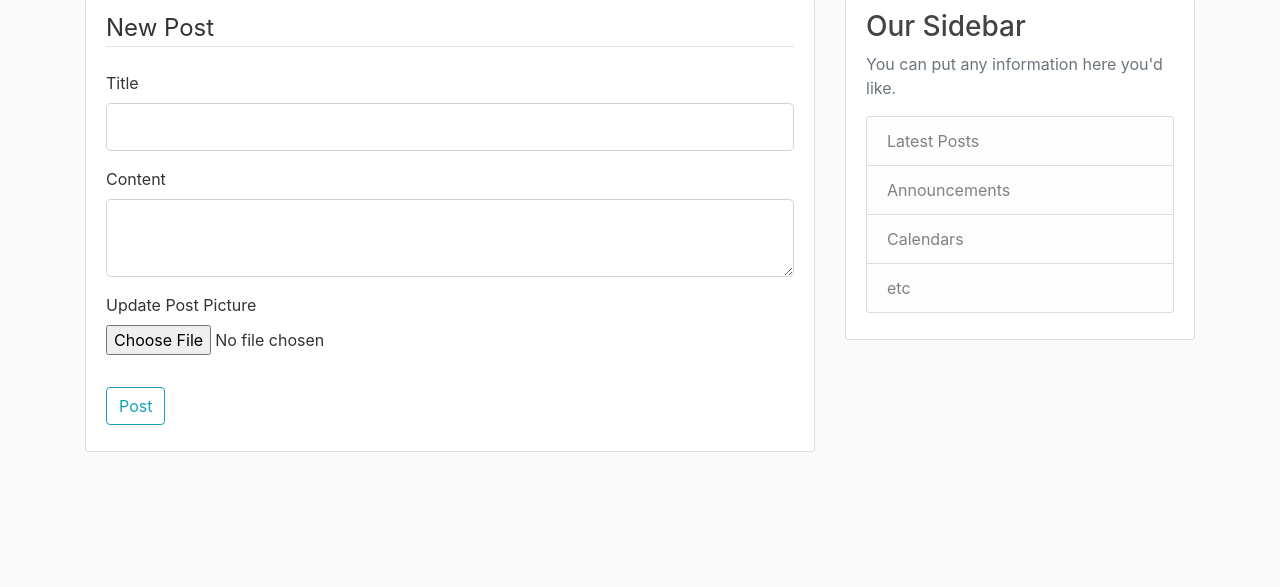
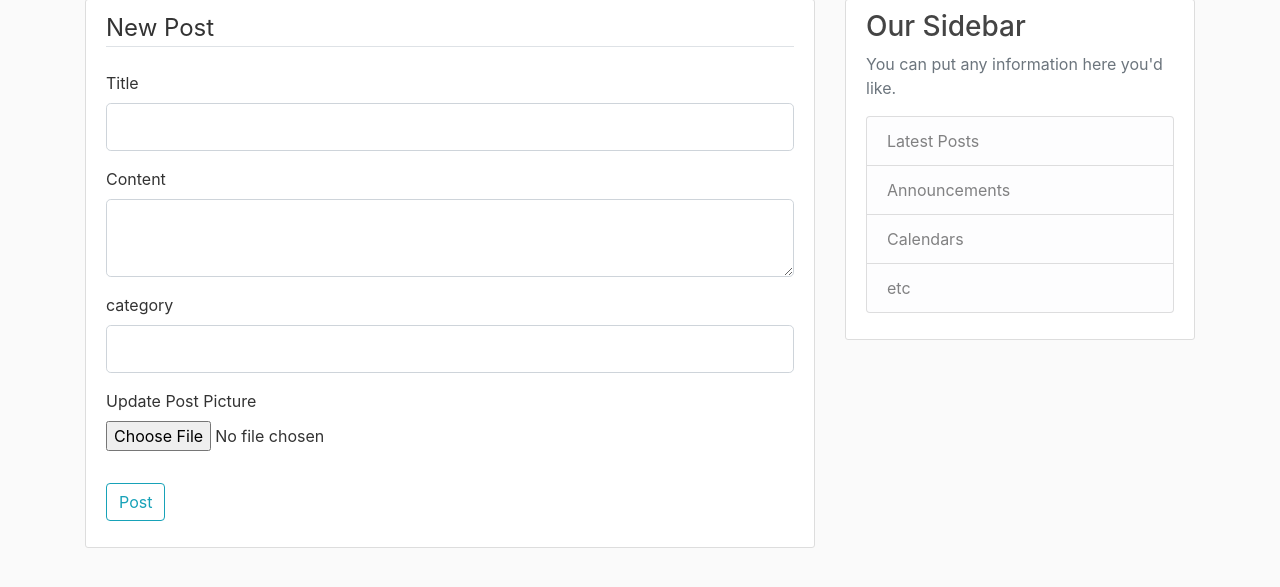
Before and after one commit to rajaratnadeep/flaskBlog, a Flask app: page /post/new in a window 1280 px wide. Shown: the part 81-668 px from the top of the page. Run offline with Flask 2, Linux system fonts and the light colour scheme; a user stored in the database is signed in; some libraries are stand-ins or nearby versions.

Commit message:
category sort added - funtional

```diff
--- a/flaskblog/models.py
+++ b/flaskblog/models.py
@@ -30,6 +30,7 @@ class Post(db.Model):
     user_id = db.Column(db.Integer, db.ForeignKey('user.id'), nullable=False)
     image_file = db.Column(db.String(20), nullable=False,
                            default='default1.jpg')
+    category = db.Column(db.String(20), nullable=False)
 
     def __repr__(self):
-        return f"Post('{self.title}','{self.date_posted}','{self.image_file}')"
+        return f"Post('{self.title}','{self.date_posted}','{self.image_file}','{self.category}')"
--- a/flaskblog/posts/forms.py
+++ b/flaskblog/posts/forms.py
@@ -9,4 +9,5 @@ class PostForm(FlaskForm):
     content = TextAreaField('Content', validators=[DataRequired()])
     picture = FileField('Update Post Picture', validators=[
                         FileAllowed(['jpg', 'png'])])
+    category = StringField('category', validators=[DataRequired()])
     submit = SubmitField('Post')
--- a/flaskblog/posts/routes.py
+++ b/flaskblog/posts/routes.py
@@ -14,13 +14,15 @@ posts = Blueprint('posts', __name__)
 def new_post():
     form = PostForm()
     if form.validate_on_submit():
-        picture_file = save_picture(form.picture.data)
-        post = Post(title=form.title.data,
-                    content=form.content.data, author=current_user, image_file=picture_file)
+        if (form.picture.data):
+            picture_file = save_picture(form.picture.data)
+        else:
+            picture_file='default1.jpg'
+        post = Post(title=form.title.data, content=form.content.data, author=current_user, image_file=picture_file, category=form.category.data)
 
         db.session.add(post)
         db.session.commit()
-        flash('Your message has been created!', 'success')
+        flash('Your post has been created!', 'success')
 
         return redirect(url_for('main.home'))
     return render_template('create_post.html', title='New Post', form=form, legend='New Post')
@@ -50,7 +52,7 @@ def update_post(post_id):
         form.content.data = post.content
     return render_template('create_post.html', title='Update Post', form=form, legend='Update Post')
 
-
+# route to delete posts
 @posts.route("/post/<int:post_id>/delete", methods=['POST'])
 @login_required
 def delete_post(post_id):
@@ -61,3 +63,13 @@ def delete_post(post_id):
     db.session.commit()
     flash('Your post has been deleted!', 'success')
     return redirect(url_for('main.home'))
+
+
+# route to view posts by category
+@posts.route("/post/<string:category>")
+def cat_post(category):
+    page = request.args.get('page', 1, type=int)
+
+    posts = Post.query.filter_by(category=category).order_by(
+        Post.date_posted.desc()).paginate(page=page, per_page=5)
+    return render_template('cat_post.html', posts=posts, category=category)
--- a/flaskblog/templates/create_post.html
+++ b/flaskblog/templates/create_post.html
@@ -34,6 +34,20 @@
       </div>
 
       <div class="form-group">
+        {{ form.category.label(class="form-control-label") }}
+        {% if form.category.errors %}
+        {{ form.category(class="form-control form-control-lg is-invalid")}}
+        <div class="invalid-feedback">
+          {% for error in form.category.errors %}
+          <span>{{ error }}</span>
+          {% endfor %}
+        </div>
+        {% else %}
+        {{ form.category(class="form-control form-control-lg") }}
+        {% endif %}
+      </div>
+
+      <div class="form-group">
         {{ form.picture.label() }}
         {{ form.picture(class="form-control-file") }}
         {% if form.picture.errors %}
--- a/flaskblog/templates/home.html
+++ b/flaskblog/templates/home.html
@@ -24,6 +24,7 @@
 
     <p class="article-content">{{ post.content }}</p>
 
+    <h5>Follow up more on this topic  : <a class="" href="{{ url_for('posts.cat_post', category=post.category) }}">{{ post.category }}</a></h5>
 
   </div>
 
--- a/flaskblog/templates/user_posts.html
+++ b/flaskblog/templates/user_posts.html
@@ -23,7 +23,13 @@
         post.title
       }}</a>
     </h2>
+
+    <!-- the image file of the post is displayed here -->
+    <img src="{{ url_for('static',filename='profile_pics/' + post.image_file) }}" alt="" class="responsive" />
+
     <p class="article-content">{{ post.content }}</p>
+
+    <h5>Follow up more on this topic  : <a class="" href="{{ url_for('posts.cat_post', category=post.category) }}">{{ post.category }}</a></h5>
   </div>
 </article>
 {% endfor %} {% for page_num in posts.iter_pages(left_edge=1, right_edge=1,
```
Also changed, not shown: flaskblog/templates/cat_post.html (added, +37 -0 lines), flaskblog/site.db, flaskblog/static/profile_pics/118f7a24ad48d4e8.JPG (deleted), flaskblog/static/profile_pics/59528a7f4c834263.jpg (deleted), flaskblog/static/profile_pics/c651774ac7f9625a.jpg (deleted).
